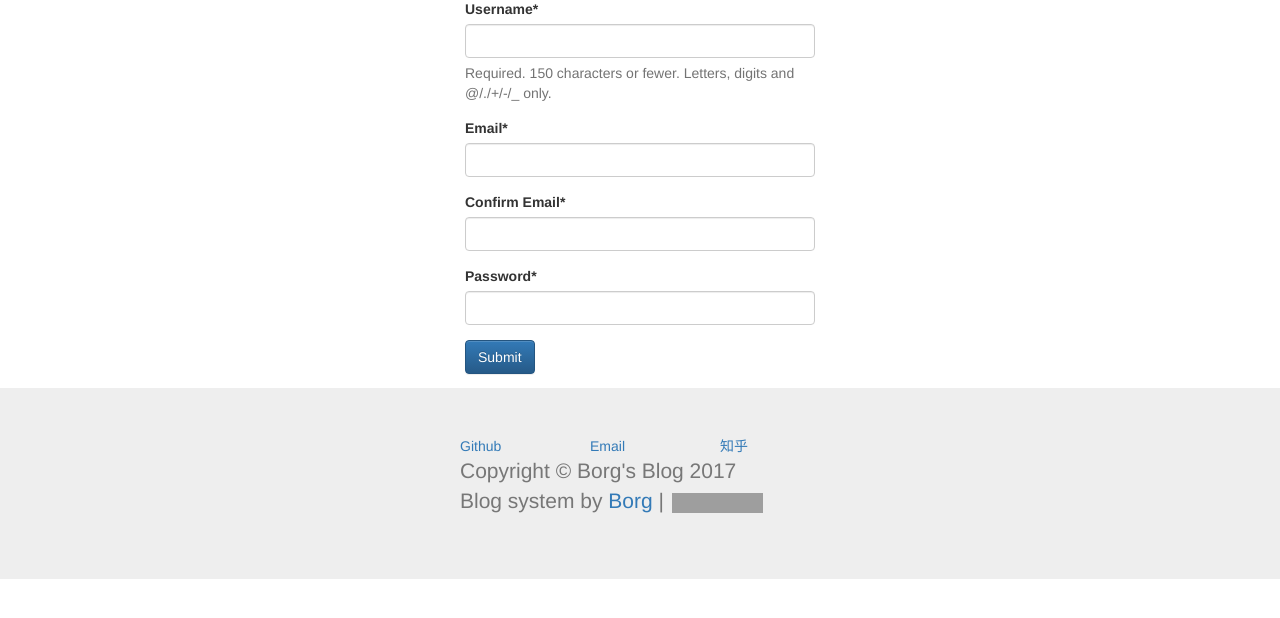
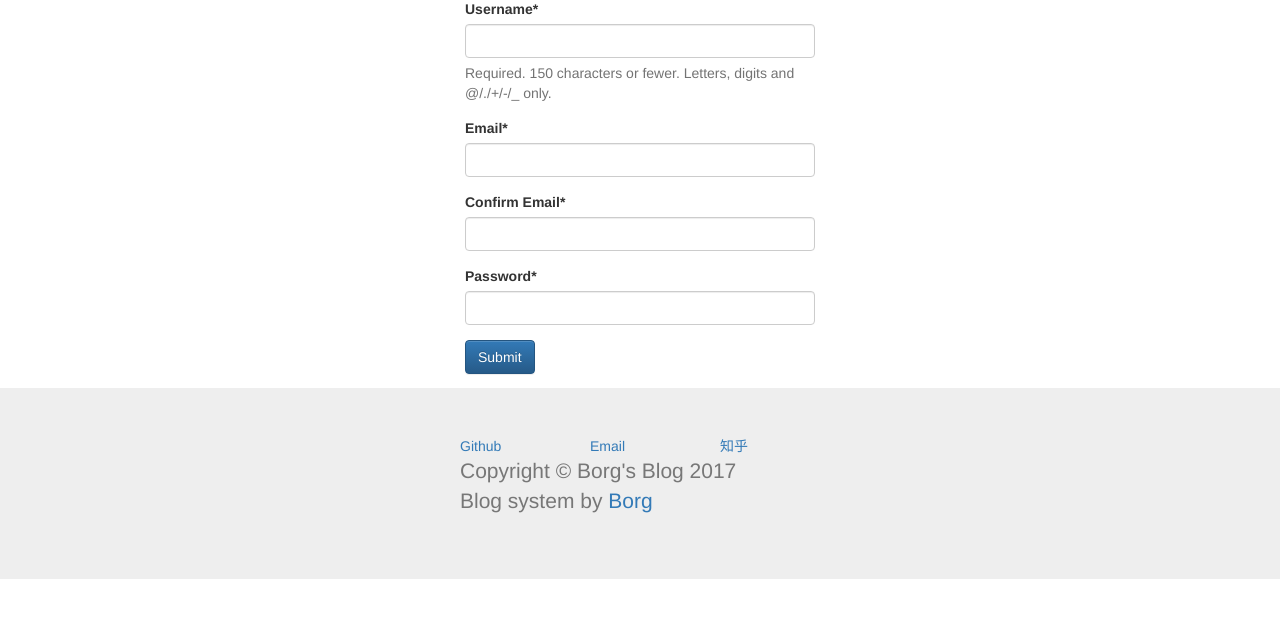
Before and after one commit to BigBorg/Blog, a Django app: page /accounts/register in a window 1280 px wide. Shown: the part 165-783 px from the top of the page. Run offline with Django 3.2, Linux system fonts and the light colour scheme; parts of the project's set-up code (start-up, migrations or seed data) failed here and were passed over; some libraries are stand-ins or nearby versions; grey boxes are pictures that could not be loaded.

Commit message:
remove github iframe to speed up network

```diff
--- a/Blog/templates/posts/base.html
+++ b/Blog/templates/posts/base.html
@@ -144,9 +144,7 @@
                             <p class="copyright text-muted">
                                 Copyright © Borg's Blog 2017
                                 <br>
-                                Blog system by <a href="https://www.github.com/bigborg">Borg</a> |
-                                <iframe style="margin-left: 2px; margin-bottom:-5px;" frameborder="0" scrolling="0" width="91px" height="20px" src="https://ghbtns.com/github-btn.html?user=bigborg&amp;repo=Blog">
-                                </iframe>
+                                Blog system by <a href="https://www.github.com/bigborg">Borg</a>
                             </p>
                         </div>
                     </div>
```
Also changed, not shown: README.md, 1 other file.
